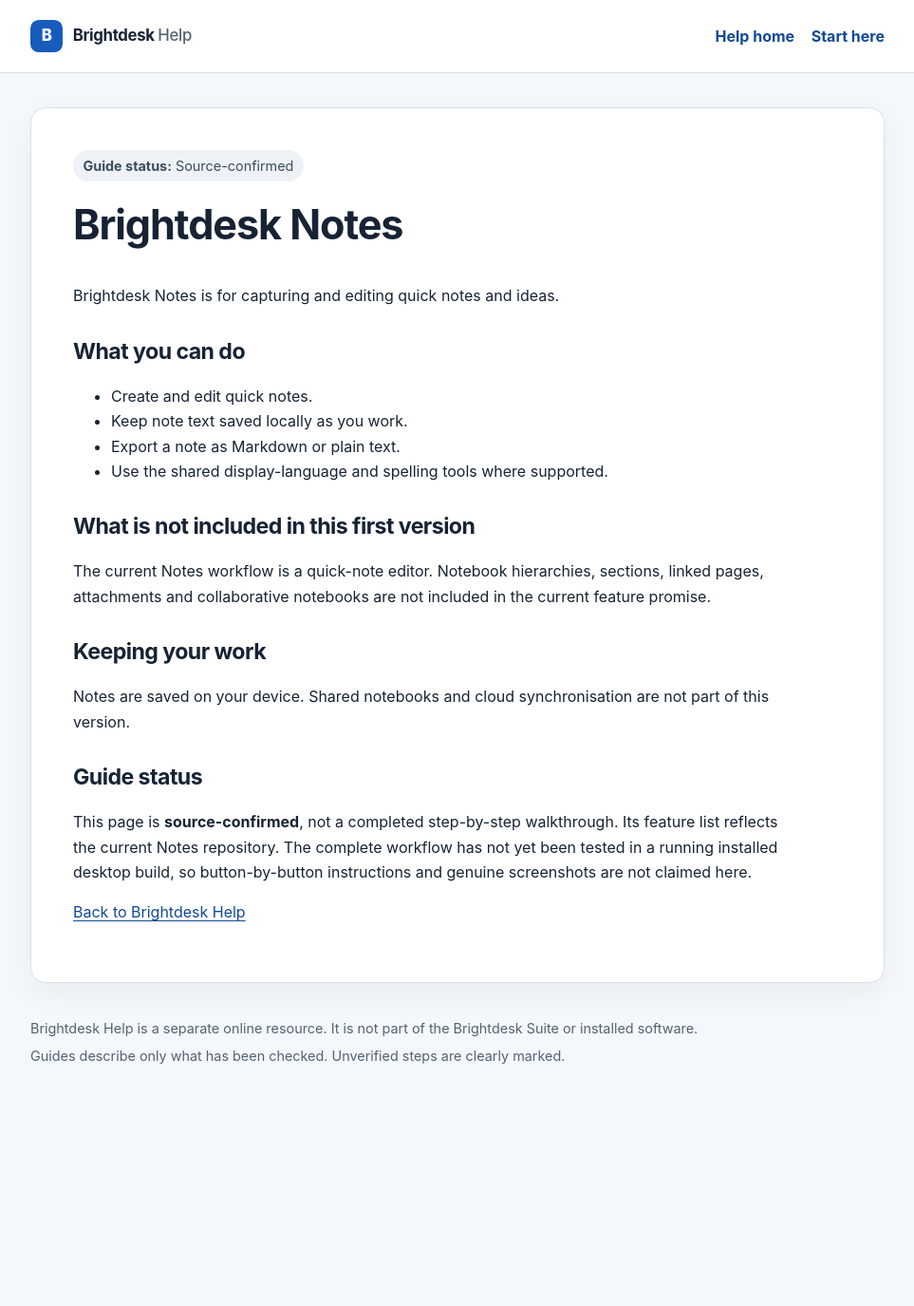
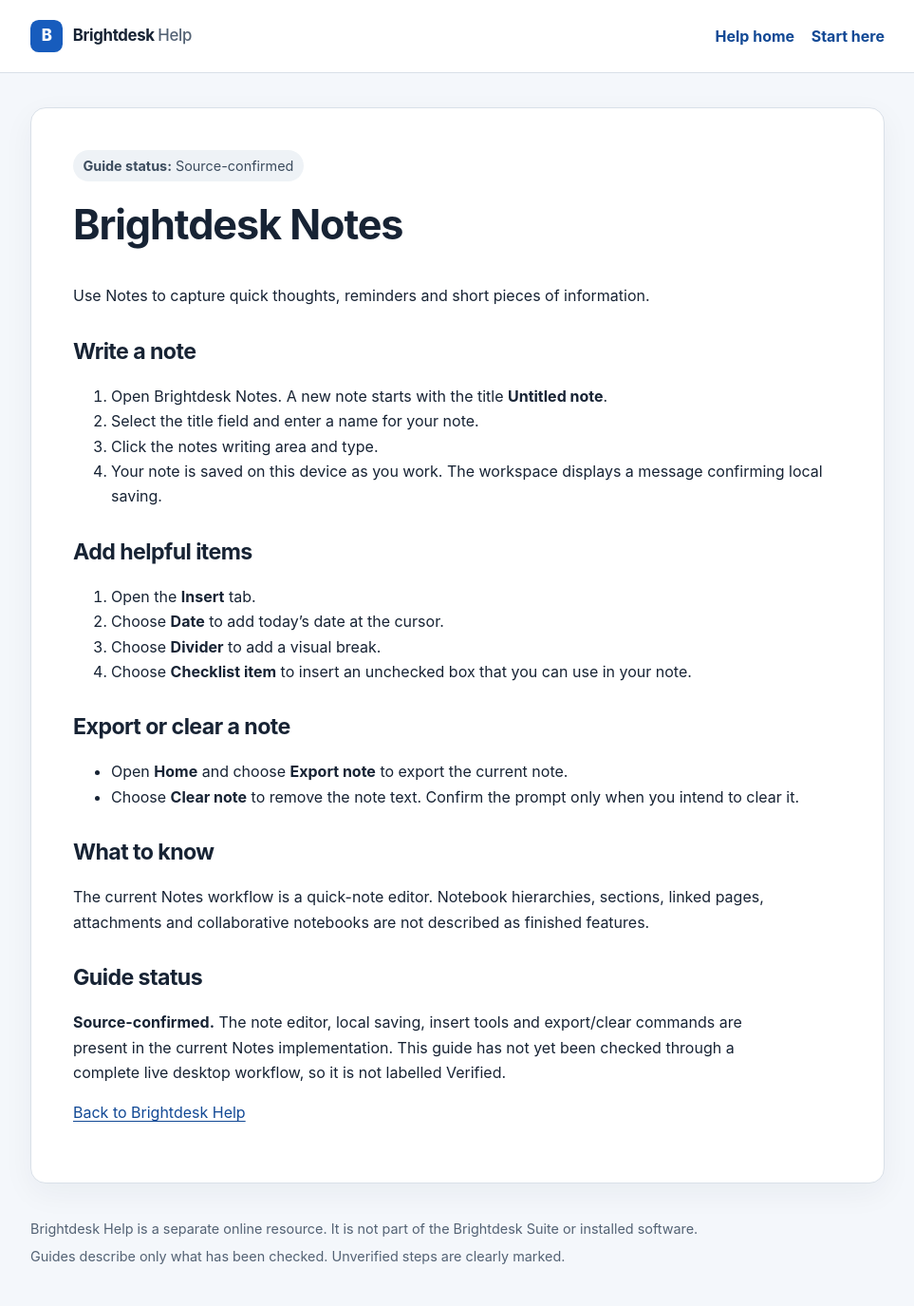
Before and after one commit to conz20/Brightdesk-Wiki, a Jekyll site: the page built from docs/products/notes.md, in a window 1280 px wide. Shown: the whole page at 95% size, without its empty margins (158-1121 px from the left). Built offline with Jekyll 4.4.1, drawn with Linux system fonts in a browser that asks for light colours; before the commit the page ends 1164 px from its top, so only the background shows below that.

Commit message:
docs: add source-confirmed notes help guide

```diff
--- a/docs/products/notes.md
+++ b/docs/products/notes.md
@@ -1,32 +1,40 @@
 ---
 layout: default
 title: Brightdesk Notes
-description: What Brightdesk Notes can do and what is not included yet.
+description: Capture and keep quick notes with Brightdesk Notes.
 status: Source-confirmed
 permalink: /products/notes.html
 ---
 
 # Brightdesk Notes
 
-Brightdesk Notes is for capturing and editing quick notes and ideas.
+Use Notes to capture quick thoughts, reminders and short pieces of information.
 
-## What you can do
+## Write a note
 
-- Create and edit quick notes.
-- Keep note text saved locally as you work.
-- Export a note as Markdown or plain text.
-- Use the shared display-language and spelling tools where supported.
+1. Open Brightdesk Notes. A new note starts with the title **Untitled note**.
+2. Select the title field and enter a name for your note.
+3. Click the notes writing area and type.
+4. Your note is saved on this device as you work. The workspace displays a message confirming local saving.
 
-## What is not included in this first version
+## Add helpful items
 
-The current Notes workflow is a quick-note editor. Notebook hierarchies, sections, linked pages, attachments and collaborative notebooks are not included in the current feature promise.
+1. Open the **Insert** tab.
+2. Choose **Date** to add today's date at the cursor.
+3. Choose **Divider** to add a visual break.
+4. Choose **Checklist item** to insert an unchecked box that you can use in your note.
 
-## Keeping your work
+## Export or clear a note
 
-Notes are saved on your device. Shared notebooks and cloud synchronisation are not part of this version.
+- Open **Home** and choose **Export note** to export the current note.
+- Choose **Clear note** to remove the note text. Confirm the prompt only when you intend to clear it.
+
+## What to know
+
+The current Notes workflow is a quick-note editor. Notebook hierarchies, sections, linked pages, attachments and collaborative notebooks are not described as finished features.
 
 ## Guide status
 
-This page is **source-confirmed**, not a completed step-by-step walkthrough. Its feature list reflects the current Notes repository. The complete workflow has not yet been tested in a running installed desktop build, so button-by-button instructions and genuine screenshots are not claimed here.
+**Source-confirmed.** The note editor, local saving, insert tools and export/clear commands are present in the current Notes implementation. This guide has not yet been checked through a complete live desktop workflow, so it is not labelled Verified.
 
 [Back to Brightdesk Help](../index.html)
```
